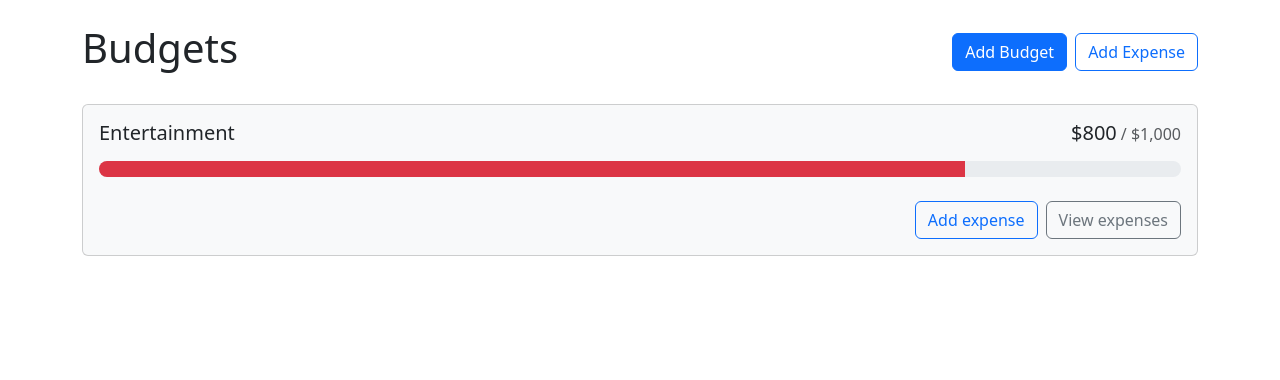
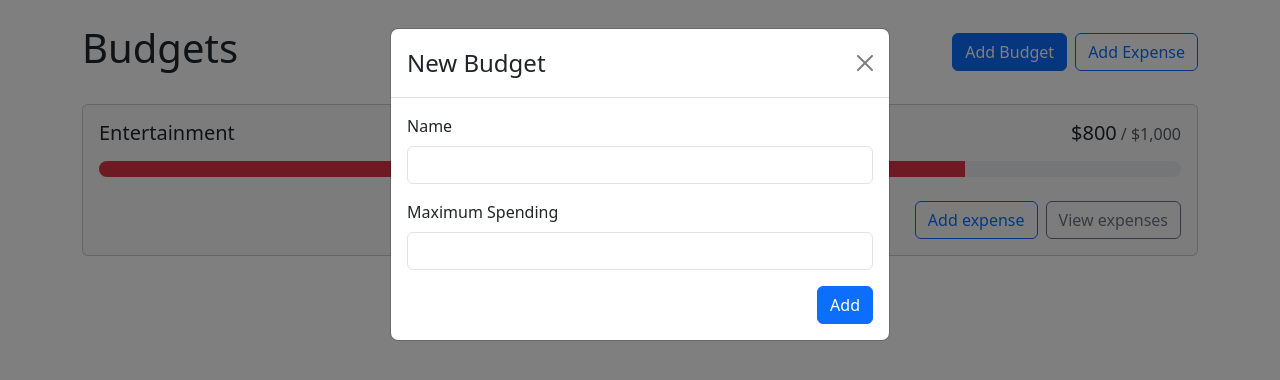
Before and after one commit to Mekintosz/budget-app, a React (Vite) app: page / in a window 1280 px wide. Shown: the top 380 px of the page. Built offline with nearby package versions, Linux system fonts and the light colour scheme.

Commit message:
create AddBudgetModal

```diff
--- a/src/App.jsx
+++ b/src/App.jsx
@@ -1,10 +1,12 @@
 import { Button, Stack } from "react-bootstrap";
 import Container from "react-bootstrap/Container";
 import BudgetCard from "./components/BudgetCard";
+import AddBudgetModal from "./components/AddBudgetModal";
 
 
 function App() {
   return (
+    <>
     <Container className="my-4">
       <Stack direction="horizontal" gap="2" className="mb-4">
         <h1 className="me-auto">Budgets</h1>
@@ -27,6 +29,8 @@
         ></BudgetCard>
       </div>
     </Container>
+    <AddBudgetModal show/>
+  </>
   );
 }
 
--- /dev/null
+++ b/src/components/AddBudgetModal.jsx
@@ -0,0 +1,48 @@
+import { Button, Form, Modal } from "react-bootstrap";
+import { useRef } from "react";
+import { useBudgets } from "../contexts/BudgetsContext";
+
+export default function AddBudgetModal({ show, handleClose }) {
+  const nameRef = useRef();
+  const maxRef = useRef();
+  const { addBudget } = useBudgets();
+  function handleSubmit(e) {
+    e.preventDefault();
+    addBudget({
+      name: nameRef.current.value,
+      max: parseFloat(maxRef.current.value),
+    });
+    handleClose();
+  }
+
+  return (
+    <Modal show={show} onHide={handleClose}>
+      <Form onSubmit={handleSubmit}>
+        <Modal.Header closeButton>
+          <Modal.Title>New Budget</Modal.Title>
+        </Modal.Header>
+        <Modal.Body>
+          <Form.Group className="mb-3" controlId="name">
+            <Form.Label>Name</Form.Label>
+            <Form.Control ref={nameRef} type="text" required />
+          </Form.Group>
+          <Form.Group className="mb-3" controlId="max">
+            <Form.Label>Maximum Spending</Form.Label>
+            <Form.Control
+              ref={maxRef}
+              type="number"
+              required
+              min={0}
+              step={0.01}
+            />
+          </Form.Group>
+          <div className="d-flex justify-content-end">
+            <Button variant="primary" type="submit">
+              Add
+            </Button>
+          </div>
+        </Modal.Body>
+      </Form>
+    </Modal>
+  );
+}
--- a/src/contexts/BudgetsContext.jsx
+++ b/src/contexts/BudgetsContext.jsx
@@ -1,5 +1,6 @@
 import React, { useContext, useState } from "react"
 import { v4 as uuidV4 } from 'uuid'
+import useLocalStorage from "../hooks/useLocalStorage"
 
 const BudgetsContext = React.createContext()
 
@@ -8,8 +9,8 @@
 }
 
 export const BudgetsProvider = ({ children }) => {
-    const [budgets, setBudgets] = useState([])
-    const [expenses, setExpenses] = useState([])
+    const [budgets, setBudgets] = useLocalStorage('budgets', [])
+    const [expenses, setExpenses] = useLocalStorage('expenses', [])
 
     function getBudgetExpenses(budgetId) {
         return expenses.filter(expense => expense.budgetId === budgetId )
```
